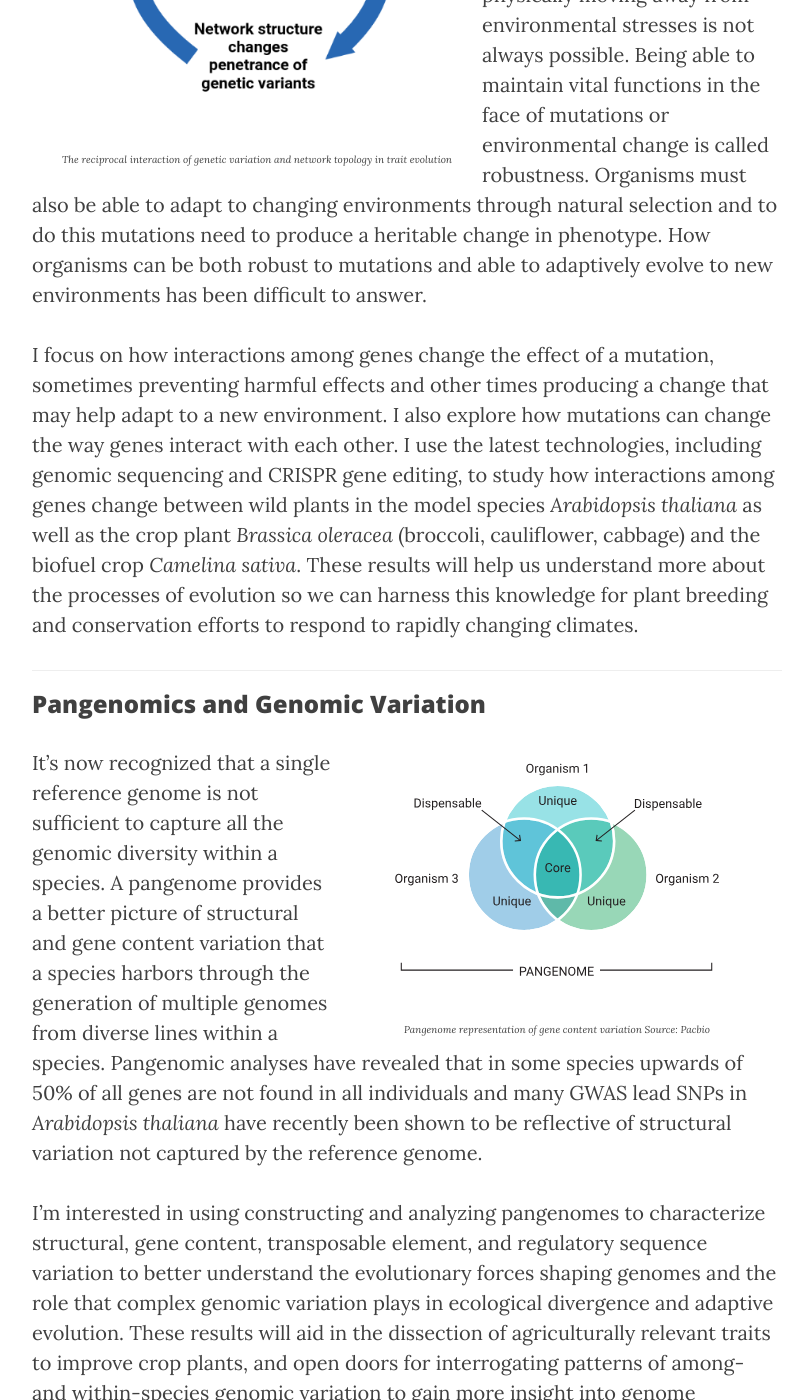
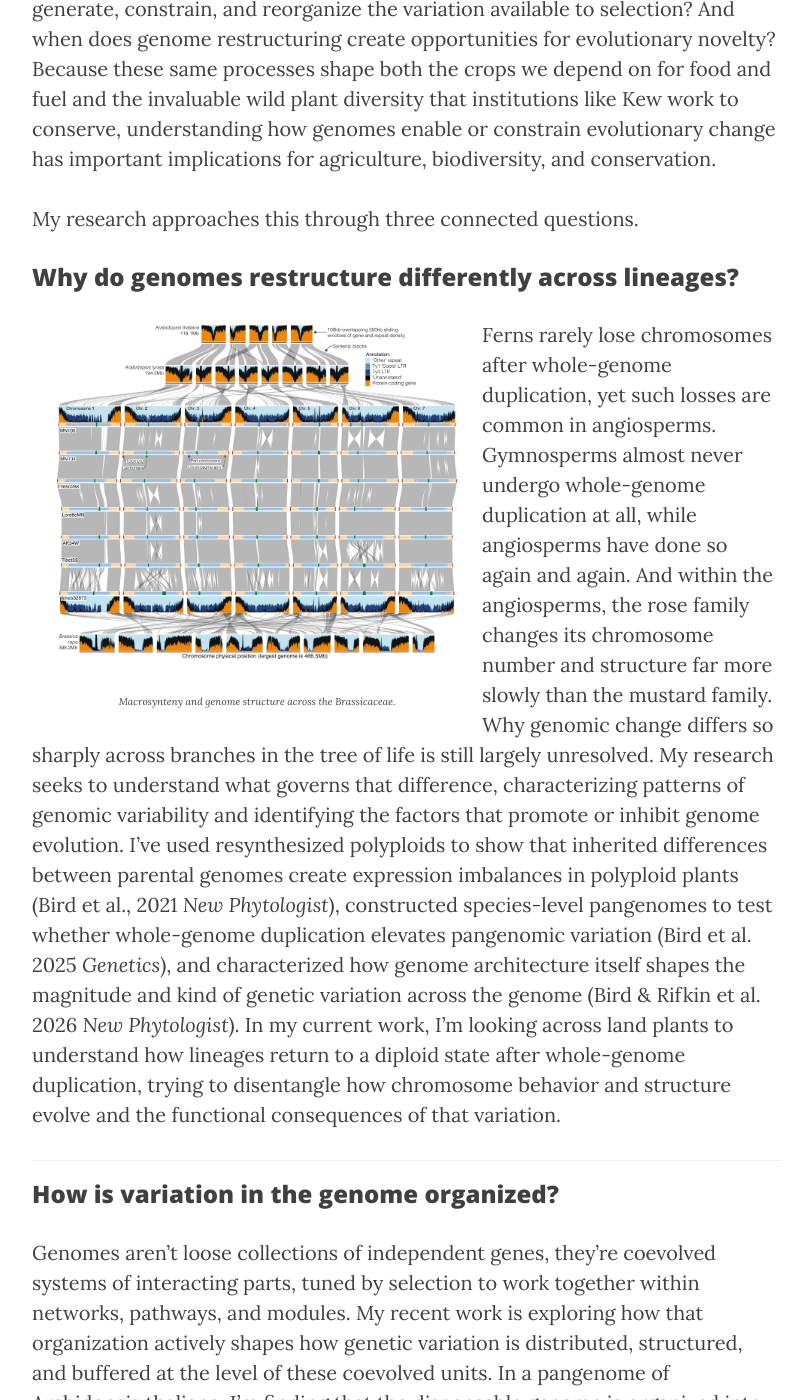
Before and after one commit to KevinABird/KevinABird.github.io, a Jekyll site: the page built from 3_research.md, in a window 1280 px wide and 1400 px high, scrolled down 718 px. Shown: the whole window, without its empty margins (233-1041 px from the left). Built offline with Jekyll 4.4.1, drawn with Linux system fonts in a browser that asks for light colours; nearby versions of some CDN libraries; some of the changed text lies outside the part shown.

Commit message:
Update 3_research.md

```diff
--- a/3_research.md
+++ b/3_research.md
@@ -4,76 +4,46 @@ title: "Research"
 description: ""
 header-img: "img/Banner4.JPG"
 ---
-### Epistasis and Gene Networks
+
+The spectacular diversity of life reflects a continual interplay between ecological opportunity and evolutionary innovation. But before selection can shape new forms and functions, variation must first be generated, and the genome determines not only how much variation arises, but what kinds of variation are possible. My research asks how large-scale changes to genome architecture alter the evolutionary potential of lineages. Why do lineages differ so much in how their genomes restructure over evolutionary time? How do these processes generate, constrain, and reorganize the variation available to selection? And when does genome restructuring create opportunities for evolutionary novelty? Because these same processes shape both the crops we depend on for food and fuel and the invaluable wild plant diversity that institutions like Kew work to conserve, understanding how genomes enable or constrain evolutionary change has important implications for agriculture, biodiversity, and conservation.
+
+
+My research approaches this through three connected questions.
+
+### Why do genomes restructure differently across lineages?
 
 <div class="left_figure"><figure>
-	<img src="/img/Network.png" alt="Reciprocal Network" style="float: left" width="400" hspace="25" vspace="25" />
+	<img src="/img/nph71111-fig-0003-m.jpg" alt="Macrosynteny and genome structure across the Brassicaceae." style="float: left" width="400" hspace="25" vspace="25" />
 		<figcaption>
-			<font size="1.5"><i>The reciprocal interaction of genetic variation and network topology in trait evolution</i></font>
+			<font size="1.5"><i>Macrosynteny and genome structure across the Brassicaceae.</i></font>
 		</figcaption>
 </figure></div>
 
-For living things to survive they must appropriately respond to changes in the environment or from genetic mutations. This is especially true for plants, where physically moving away from environmental stresses is not always possible. Being able to maintain vital functions in the face of mutations or environmental change is called robustness. Organisms must also be able to adapt to changing environments through natural selection and to do this mutations need to produce a heritable change in phenotype. How organisms can be both robust to mutations and able to adaptively evolve to new environments has been difficult to answer.
+Ferns rarely lose chromosomes after whole-genome duplication, yet such losses are common in angiosperms. Gymnosperms almost never undergo whole-genome duplication at all, while angiosperms have done so again and again. And within the angiosperms, the rose family changes its chromosome number and structure far more slowly than the mustard family. Why genomic change differs so sharply across branches in the tree of life is still largely unresolved. My research seeks to understand what governs that difference, characterizing patterns of genomic variability and identifying the factors that promote or inhibit genome evolution. I've used resynthesized polyploids to show that inherited differences between parental genomes create expression imbalances in polyploid plants (Bird et al., 2021 *New Phytologist*), constructed species-level pangenomes to test whether whole-genome duplication elevates pangenomic variation (Bird et al. 2025 *Genetics*), and characterized how genome architecture itself shapes the magnitude and kind of genetic variation across the genome (Bird & Rifkin et al. 2026 *New Phytologist*). In my current work, I'm looking across land plants to understand how lineages return to a diploid state after whole-genome duplication, trying to disentangle how chromosome behavior and structure evolve and the functional consequences of that variation.
 
-I focus on how interactions among genes change the effect of a mutation, sometimes preventing harmful effects and other times producing a change that may help adapt to a new environment. I also explore how mutations can change the way genes interact with each other. I use the latest technologies, including genomic sequencing and CRISPR gene editing, to study how interactions among genes change between wild plants in the model species *Arabidopsis thaliana* as well as the crop plant *Brassica oleracea* (broccoli, cauliflower, cabbage) and the biofuel crop *Camelina sativa*. These results will help us understand more about the processes of evolution so we can harness this knowledge for plant breeding and conservation efforts to respond to rapidly changing climates.
 
 
 ___
 
-### Pangenomics and Genomic Variation
+### How is variation in the genome organized?
+
+Genomes aren't loose collections of independent genes, they're coevolved systems of interacting parts, tuned by selection to work together within networks, pathways, and modules. My recent work is exploring how that organization actively shapes how genetic variation is distributed, structured, and buffered at the level of these coevolved units. In a pangenome of Arabidopsis thaliana, I'm finding that the dispensable genome is organized into coevolved functional modules, not a random catalog of optional genes that are varying independently across individuals. Recent work with resynthesized polyploids has found a parallel signature at the level of gene expression: functionally related genes are often maintained as duplicates by selection, and those retained duplicates continue to buffer one another's expression against genomic change. Both studies point to the same conclusion that coevolved functional modules in the genome structure which combinations of variants are accessible and buffer the system against perturbation. When genomes are restructured by duplication, gene loss, or rearrangements, it reshapes not just individual genes but the coordinated units that selection ultimately sees. When a whole module is reorganized at once, the consequences can produce something entirely new.
+
+___
 
 
 <div class="right_figure"><figure>
-	<img src="/img/img_pangenome-1.svg" alt="Pangenome" style="float: right" width="400" hspace="25" vspace="25" />
+	<img src="/img/Picture1.png" alt="Network evolution after WGD" style="float: right" width="400" hspace="25" vspace="25" />
 		<figcaption>
-			<font size="1.5"><i>Pangenome representation of gene content variation Source: Pacbio</i></font>
-		</figcaption>
-</figure></div>
-It's now recognized that a single reference genome is not sufficient to capture all the genomic diversity within a species. A pangenome provides a better picture of structural and gene content variation that a species harbors through the generation of multiple genomes from diverse lines within a species. Pangenomic analyses have revealed that in some species upwards of 50% of all genes are not found in all individuals and many GWAS lead SNPs in *Arabidopsis thaliana* have recently been shown to be reflective of structural variation not captured by the reference genome.
-
-I'm interested in using constructing and analyzing pangenomes to characterize structural, gene content, transposable element, and regulatory sequence variation to better understand the evolutionary forces shaping genomes and the role that complex genomic variation plays in ecological divergence and adaptive evolution. These results will aid in the dissection of agriculturally relevant traits to improve crop plants, and open doors for interrogating patterns of among- and within-species genomic variation to gain more insight into genome evolution.
-
-
-___
-
-### Polyploid Genome Evolution and Evolutionary Constraints
-
-Polyploidy plays a major role in the evolution of novel traits. By producing raw genetic material, evolution is able to explore the phenotype space, as evidenced by the repeated occurrence of whole-genome duplication (WGD) events before the evolution of key novel traits like the vertebra and flowers. This pattern of antecedence is particularly true for species that underwent hybridization prior to genome duplication, a phenomenon known as allopolyploidy. These genomic events exert major constraints on the evolution of genomes, like asymmetric gene loss from subgenomes and preferential retention of genes sensitive to copy number changes, that constrain the genome as it reverts to a diploid state.
-
-#### Subgenome Dominance
-
-<div class="left_figure"><figure>
-        <img src="/img/Fig2.png" alt="Subgenome Dominance" style="float: left" width="400" hspace="25" vspace="25" />
-		<figcaption>
-			<font size="1.5">Cartoon of Subgenome dominance, Bird et al. 2018 New Phytologist </font>
+			<font size="1.5"><i> Network evolution following polyploidization. Collectively, genome duplication, gene gain and loss, network rewiring contribute to new phenotypes and variation. From Edger et al. 2026, PNAS</i></font>
 		</figcaption>
 </figure></div>
 
-When an organism doubles its genome it experiences a ‘genomic shock’ as it quickly tries to get back to a happy, stable genomic state. Ultimately this process leads to the polyploid organism ‘diploidizing’ and returning to what appears to be a diploid state. In reality this ‘diploid’ state can have vastly different genomic architecture due to fractionation (gene loss) of the different subgenomes. In some species, instead of having subgenomes fractionated at similar rates, one subgenome tends to have more genes lost than the other, a phenomenon called subgenome dominance.
+### When does restructuring produce novelty?
+Ultimately, I want to know when system-level genomic change translates into new functions, new phenotypes, and new ecological possibilities. Metabolic pathways are an exceptionally clean model to study this, because their chemistry can be read almost directly from their genes. My work has focused on clarifying our understanding of the molecular changes that underlie metabolic innovation. In comparative work on the glucosinolate pathway, the compounds responsible for the pungent chemistry behind mustard, wasabi, and horseradish, across the Brassicales I found cases of novel chemotypes across species that arose not from gene-by-gene tinkering, but from rapid coordinated gain and loss of many genes across the pathway at once. In these cases, coevolved modules appear to reorganize as units and produce new chemistry in the process (Bird et al. 2025, *Genetics*; Agosto-Ramos et al. 2025 *The Plant Cell*). With the genomic resolution to interrogate these gene gain and loss events, I also argued that some metabolic innovations previously attributed to whole-genome duplication may instead reflect more rapid and complex cycles of gene gain and loss. (Bird et al. 2025 *Current Opinion in Plant Biology*).
 
-In early stages after whole-genome duplication, genes from one progenitor genome (subgenome) have, on average, higher gene expression (subgenome expression dominance) and/or lower levels of certain epigenetic regulation. Over long evolutionary time, duplicate genes from the dominant subgenome are lost at a much lower rate than other subgenomes, producing a bias in gene content. My work used combinations of genomic, transcriptomic, and epigenomic data to test for the presence of subgenome dominance in polyploid species and to see the extent to which subgenome dominance is related to the pre-existing differences between the parental genomes.
-
-Future directions for this work include investigating subgenome dominance and spatial and temporal partitioning in gene coexpression networks and the evolutionary consequences of subgenome dominance.
-
-
-___
-
-#### Gene Dosage Balance
-
-<div class="right_figure"><figure>
-	<img src="/img/tpc.20.00740-feature.jpg" alt="Genomic Imbalance" style="float: right" width="400" hspace="25" vspace="25" />
-		<figcaption>
-			<font size="1.5"><i>Genomic imbalance Source:Plantae </i></font>
-		</figcaption>
-</figure></div>
-
-
-Changes in gene dosage are a powerful and important driver of gene expression abundance, quantitative trait variation, and the evolution of genomes. It's been widely observed that for certain classes of genes, especially those involved in highly connected regulatory networks and multimeric protein complexes, imbalanced propotions of gene products can have a large phenotypic impact and be highly deleterious. The need to maintain the stoichiometric balance of gene products in the face of changes in gene dosage influences genome evolution in important and predictable ways. In particular, duplicate copies from many transcription factor families, genes involved in signaling pathways and multimeric protein complexes, and others are retained more than expected after whole-genome duplication, and duplicates from tandem duplications are retained less than expected.
-
-I investigated patterns of gene expression after whole-genome duplication and found immediate changes that reflect evolutionary constraint on dosage-sensitive genes. However, this constraint didn't exist for gene pairs biased toward the non-dominant subgenome. I also demonstrated that when dosage-sensitive genes are affected homoeologous exchanges (physical replacement of orthologous regions from recombination among subgenomes) they too show signs of evolutionary constraint for balanced gene dosage.
-
-I'm interested in extending this work to see how gene dosage relates to cases of epistasis in a network context and among gene duplicates, and the ways that constraint for gene dosage balance affects the evolution of diverse kinds of structural variants.
-
+### Where this is going
+While I plan to continue work along all three threads above, I also see the longer arc of this program as connecting genome restructuring to biodiversity itself and asking whether lineages that restructure their genomes more readily also diversify faster, occupy broader niches, or generate greater phenotypic disparity. Bringing genome architecture together with phylogenetic, ecological, and trait data is an exciting area made tractable with recent advances in genomic sequencing, and it's the direction my work is building toward.
 
 ___
 
```
